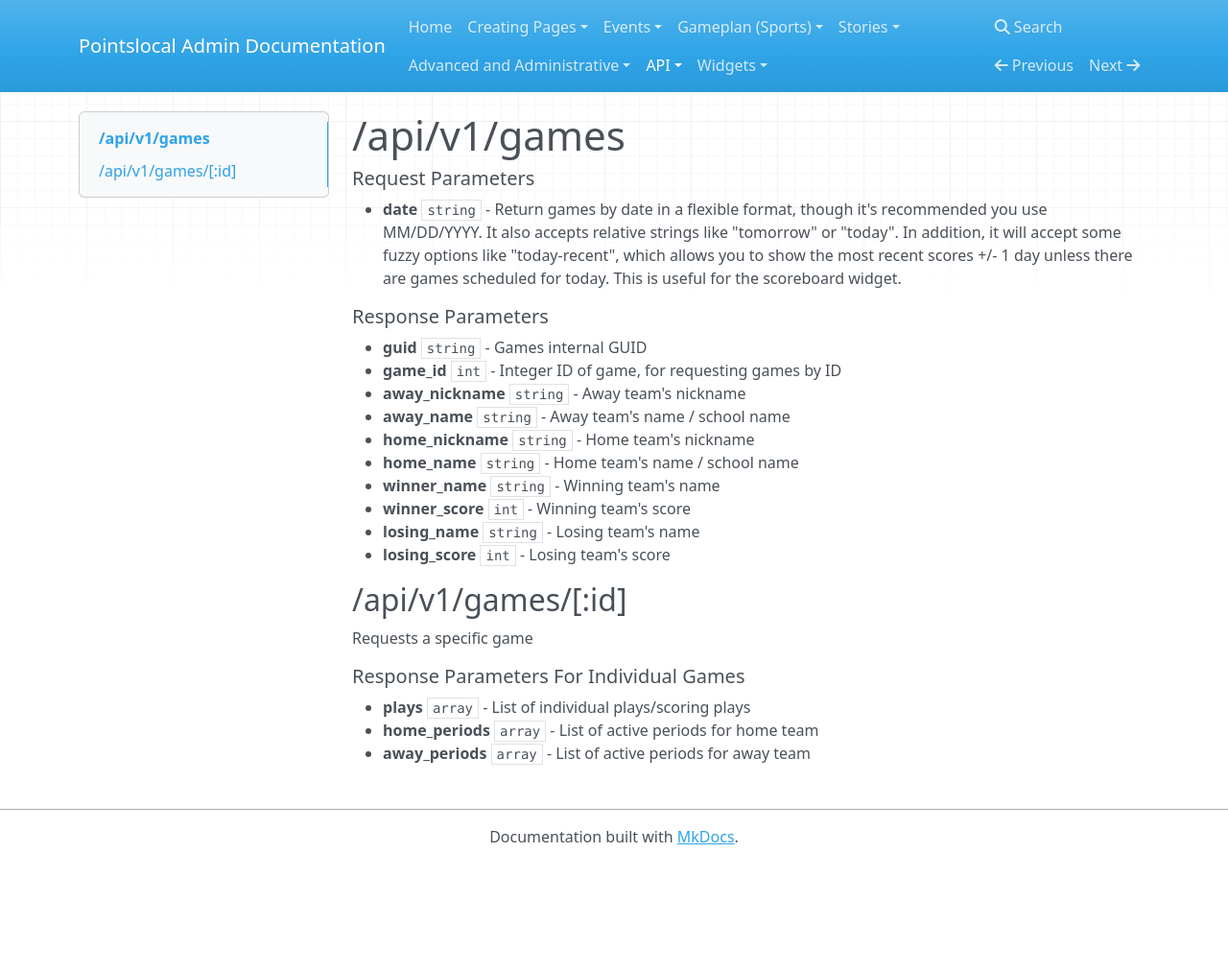
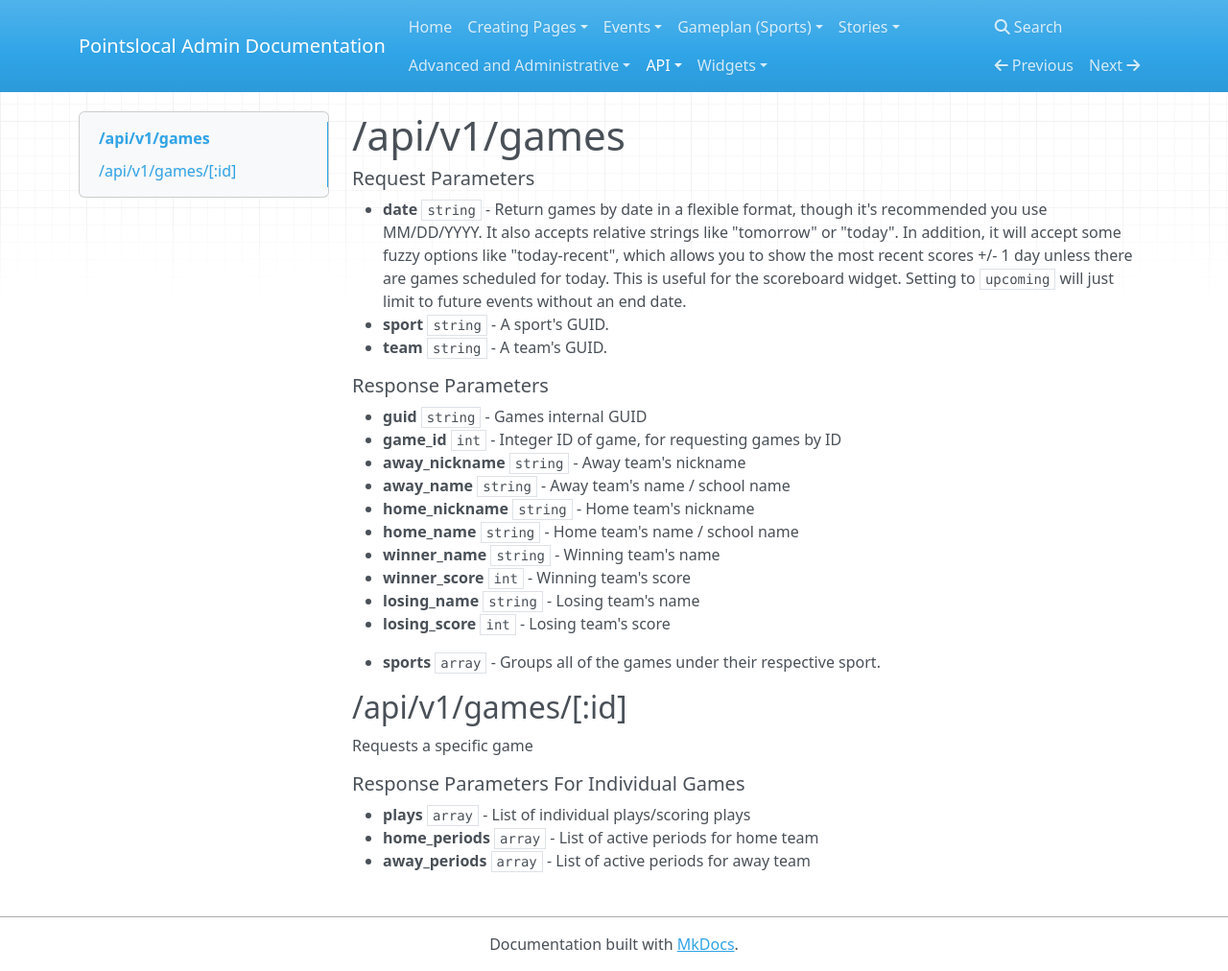
Before and after one commit to pointslocal/admin-docs, an MkDocs documentation site: the page built from docs/api_stats_games.md, in a window 1280 px wide and 1012 px high. Shown: the whole window at 96% size. Built offline with MkDocs 1.6.1, drawn with Linux system fonts in a browser that asks for light colours; nearby versions of some CDN libraries; old or Windows-style settings are respelled for this version of MkDocs.

Commit message:
updates request parameters for games

````diff
--- a/docs/api_stats_games.md
+++ b/docs/api_stats_games.md
@@ -1,7 +1,10 @@
 # /api/v1/games
 
 ##### Request Parameters
-- **date** ```string``` - Return games by date in a flexible format, though it's recommended you use MM/DD/YYYY.  It also accepts relative strings like "tomorrow" or "today".  In addition, it will accept some fuzzy options like "today-recent", which allows you to show the most recent scores +/- 1 day unless there are games scheduled for today.  This is useful for the scoreboard widget.
+- **date** ```string``` - Return games by date in a flexible format, though it's recommended you use MM/DD/YYYY.  It also accepts relative strings like "tomorrow" or "today".  In addition, it will accept some fuzzy options like "today-recent", which allows you to show the most recent scores +/- 1 day unless there are games scheduled for today.  This is useful for the scoreboard widget.  Setting to ```upcoming``` will just limit to future events without an end date.
+- **sport** ```string``` - A sport's GUID.
+- **team** ```string``` - A team's GUID.
+
 
 ##### Response Parameters
 - **guid** ``` string``` - Games internal GUID
@@ -15,6 +18,8 @@
 - **losing_name** ```string``` - Losing team's name
 - **losing_score** ```int``` - Losing team's score
 
+- **sports** ```array``` - Groups all of the games under their respective sport.
+
 ## /api/v1/games/[:id]
 Requests a specific game
 
````
